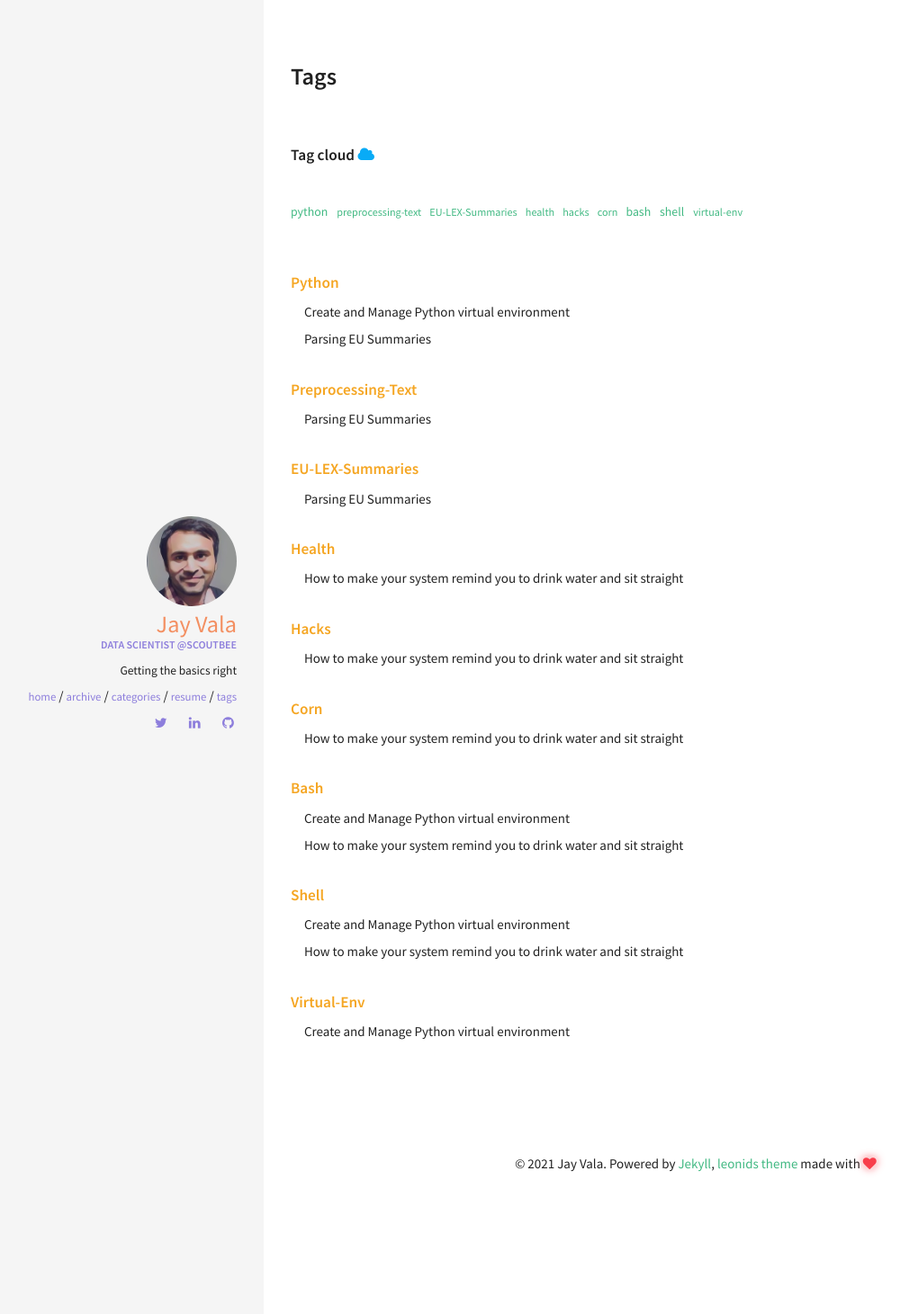
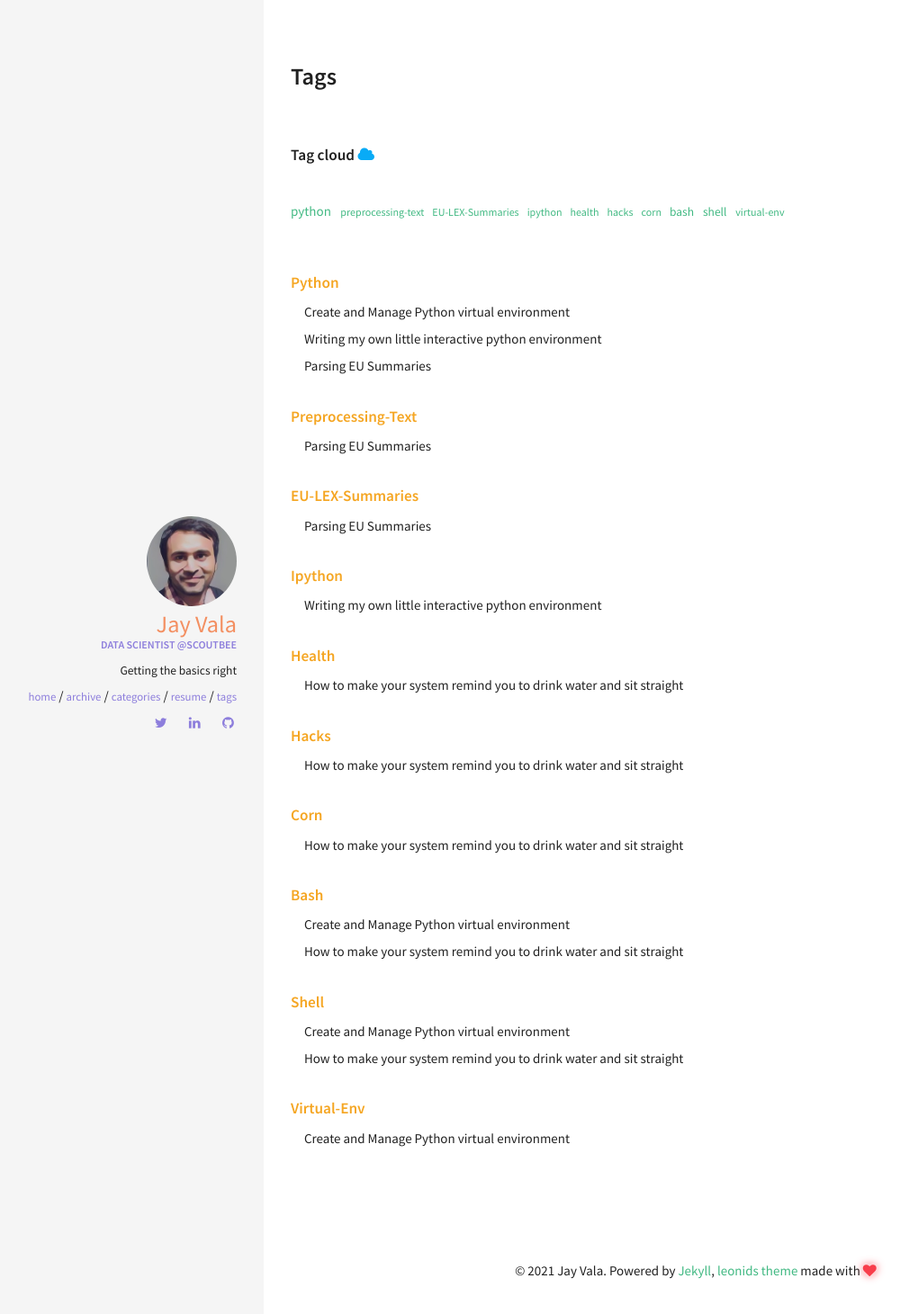
Before and after one commit to jdvala/website, a Jekyll site: the page built from tags.html, in a window 1280 px wide. Shown: the top 1461 px of the page at 90% size, without its empty margins (27-1037 px from the left). Built offline with Jekyll 4.4.1, drawn with Linux system fonts in a browser that asks for light colours; nearby versions of some CDN libraries; library files that are not in the unit come from our copies.

Commit message:
Update 2021-02-15-My-Own-ipython.md

```diff
--- a/_posts/2021-02-15-My-Own-ipython.md
+++ b/_posts/2021-02-15-My-Own-ipython.md
@@ -5,6 +5,7 @@ excerpt: "Inspired by a video from Sebastiaan Mathôt"
 categories: [Python, ipython]
 comment: true
 share: true
+tags: ipython python
 ---
 
 Wouldn't it be cool to build just for fun one of the most used and beloved tool in Data Science and Python community, the `Interactive Python (ipython) shell`.
```
